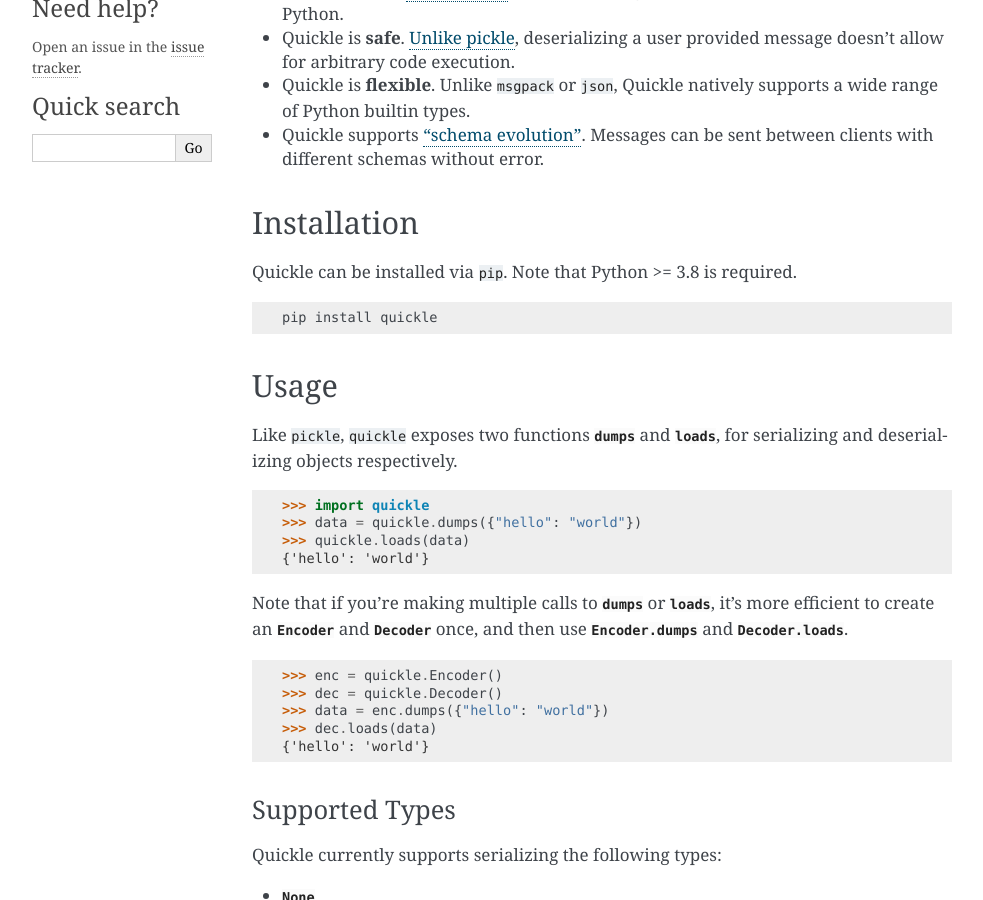
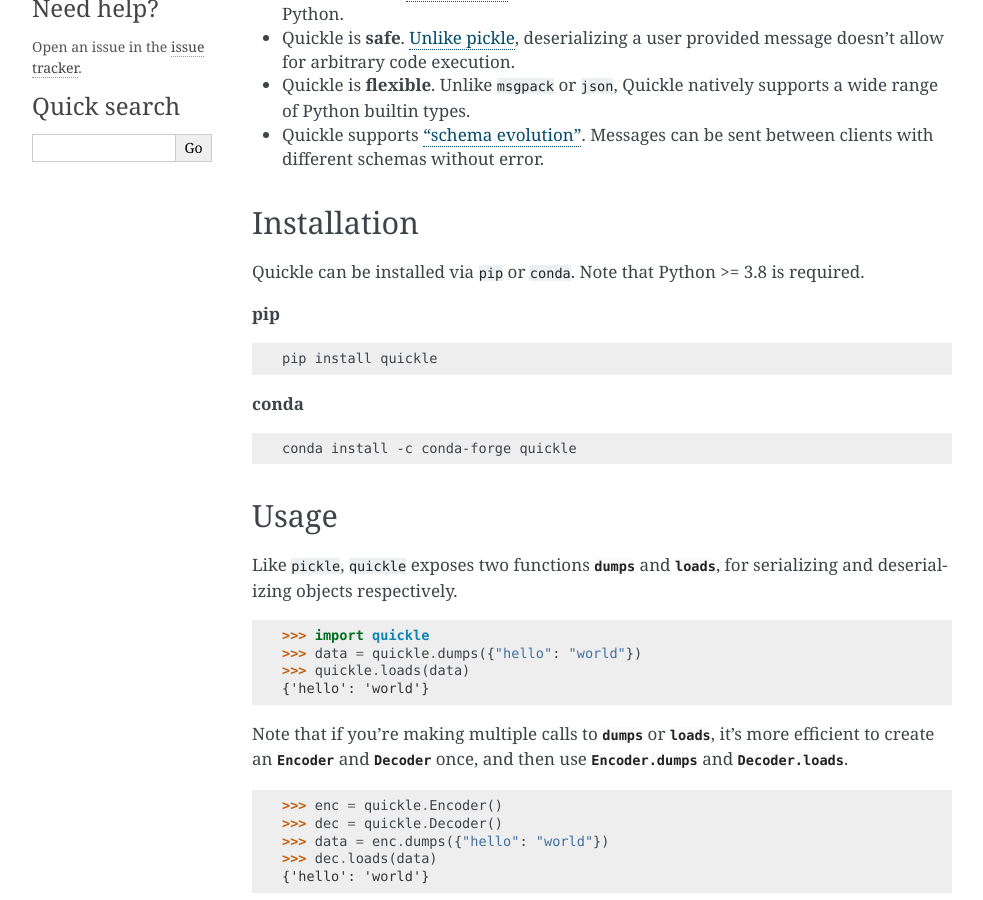
Before and after one commit to jcrist/quickle, a Sphinx documentation site: the page built from docs/source/index.rst, in a window 1280 px wide and 900 px high, scrolled down 308 px. Shown: the whole window, without its empty margins (138-1121 px from the left). Built offline with Sphinx 7.4.7, drawn with Linux system fonts in a browser that asks for light colours; the version number is read from the project's files by our own code.

Commit message:
Add conda to readme and docs
Conda-forge feedstock is now setup.

```diff
--- a/README.rst
+++ b/README.rst
@@ -1,7 +1,7 @@
 quickle 🥒
 ===========
 
-|travis| |pypi|
+|travis| |pypi| |conda|
 
 ``quickle`` is a fast and small serialization format for a subset of Python
 types. It's based off of `Pickle
@@ -26,3 +26,5 @@ New BSD. See the
    :target: https://travis-ci.com/jcrist/quickle
 .. |pypi| image:: https://img.shields.io/pypi/v/quickle.svg
    :target: https://pypi.org/project/quickle/
+.. |conda| image:: https://img.shields.io/conda/vn/conda-forge/quickle.svg
+   :target: https://anaconda.org/conda-forge/quickle
--- a/docs/source/index.rst
+++ b/docs/source/index.rst
@@ -29,11 +29,20 @@ Highlights
 Installation
 ------------
 
-Quickle can be installed via ``pip``. Note that Python >= 3.8 is required.
+Quickle can be installed via ``pip`` or ``conda``. Note that Python >= 3.8 is
+required.
+
+**pip**
 
 .. code-block:: shell
 
     pip install quickle
+
+**conda**
+
+.. code-block:: shell
+
+    conda install -c conda-forge quickle
 
 
 .. currentmodule:: quickle
```
